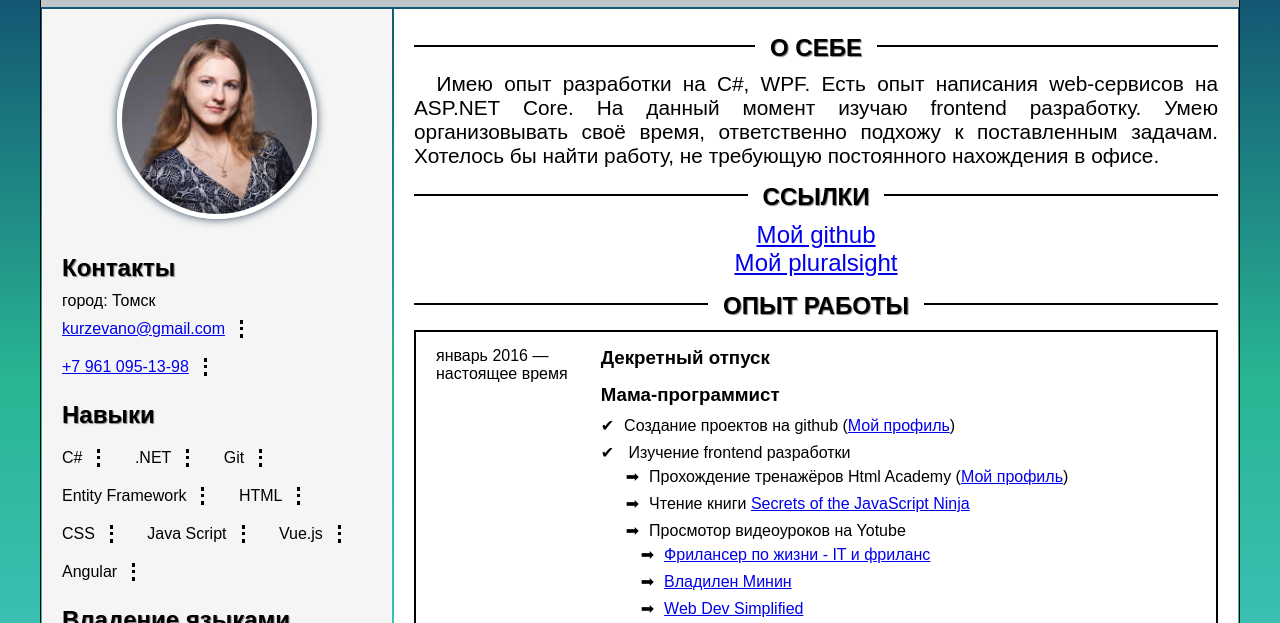
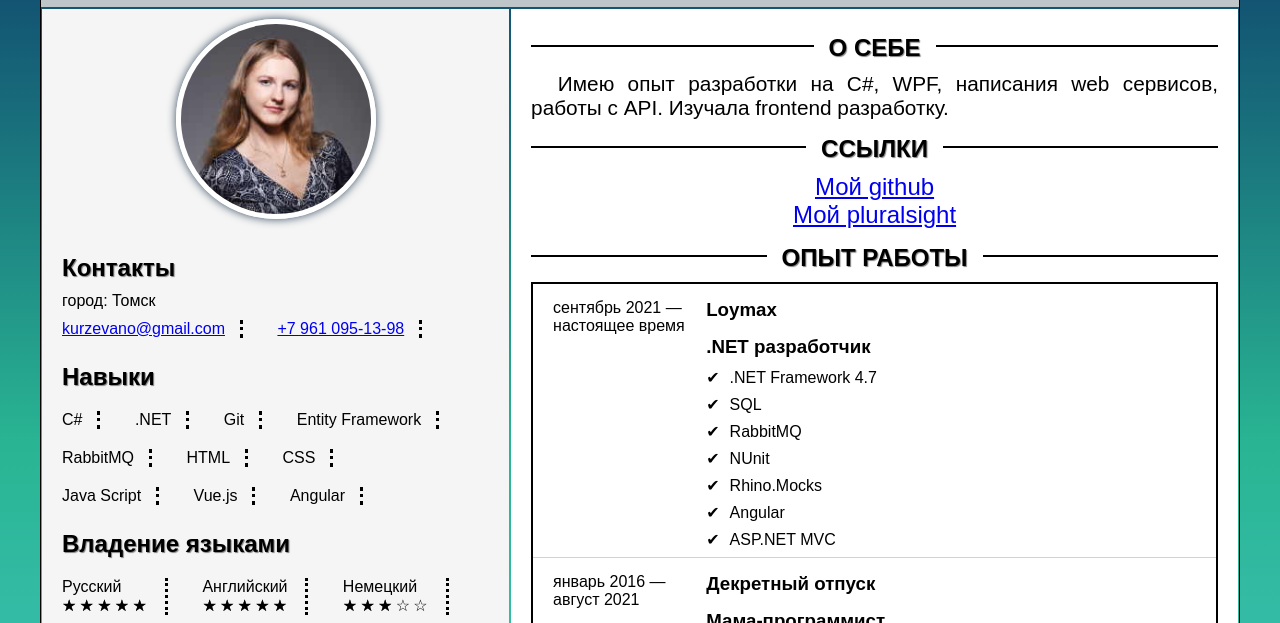
Before and after one commit to kurzevano/kurzevano.github.io, a plain HTML site: page index.html in a window 1280 px wide. Shown: the part 129-752 px from the top of the page. Drawn offline with Linux system fonts and the light colour scheme; files whose address does not match are found by name.

Commit message:
Обновлены разделы "о себе" и "опыт работы".

```diff
--- a/index.html
+++ b/index.html
@@ -52,6 +52,7 @@
                         <li>.NET</li>
                         <li>Git</li>
                         <li>Entity Framework</li>
+                        <li>RabbitMQ</li>
                         <li>HTML</li>
                         <li>CSS</li>
                         <li>Java Script</li>
@@ -100,8 +101,7 @@
                     <h2 class="section-title linethrough">О себе</h2>
                 </div>
                 <p class="about-me">
-                    Имею опыт разработки на C#, WPF. Есть опыт написания web-сервисов на ASP.NET Core. На данный момент изучаю frontend разработку. Умею организовывать своё время, ответственно подхожу к поставленным задачам. Хотелось бы найти работу, не требующую постоянного
-                    нахождения в офисе.
+                    Имею опыт разработки на C#, WPF, написания web сервисов, работы с API. Изучала frontend разработку.
                 </p>
 
                 <div class="linethrough-outer">
@@ -119,7 +119,35 @@
                     <tr>
                         <td>
                             <div class="time-period">
-                                <time class="start" datetime="2016-01-01">январь 2016</time> — <time class="end now" datetime="2021-07-01">настоящее время</time>
+                                <time class="start" datetime="2021-09-01">сентябрь 2021</time> — <time class="end now" datetime="2023-05-01">настоящее время</time>
+                                <div class="period-length">
+
+                                </div>
+                            </div>
+                        </td>
+                        <td>
+                            <h3>
+                                Loymax
+                            </h3>
+                            <h3>
+                                .NET разработчик
+                            </h3>
+                            <ul class="mark">
+                                <li>.NET Framework 4.7</li>
+                                <li>SQL</li>
+                                <li>RabbitMQ</li>
+                                <li>NUnit</li>
+                                <li>Rhino.Mocks</li>
+                                <li>Angular</li>
+                                <li>ASP.NET MVC</li>
+                            </ul>
+                        </td>
+                    </tr>
+
+                    <tr>
+                        <td>
+                            <div class="time-period">
+                                <time class="start" datetime="2016-01-01">январь 2016</time> — <time class="end" datetime="2021-08-31">август 2021</time>
                                 <div class="period-length">
 
                                 </div>
```
